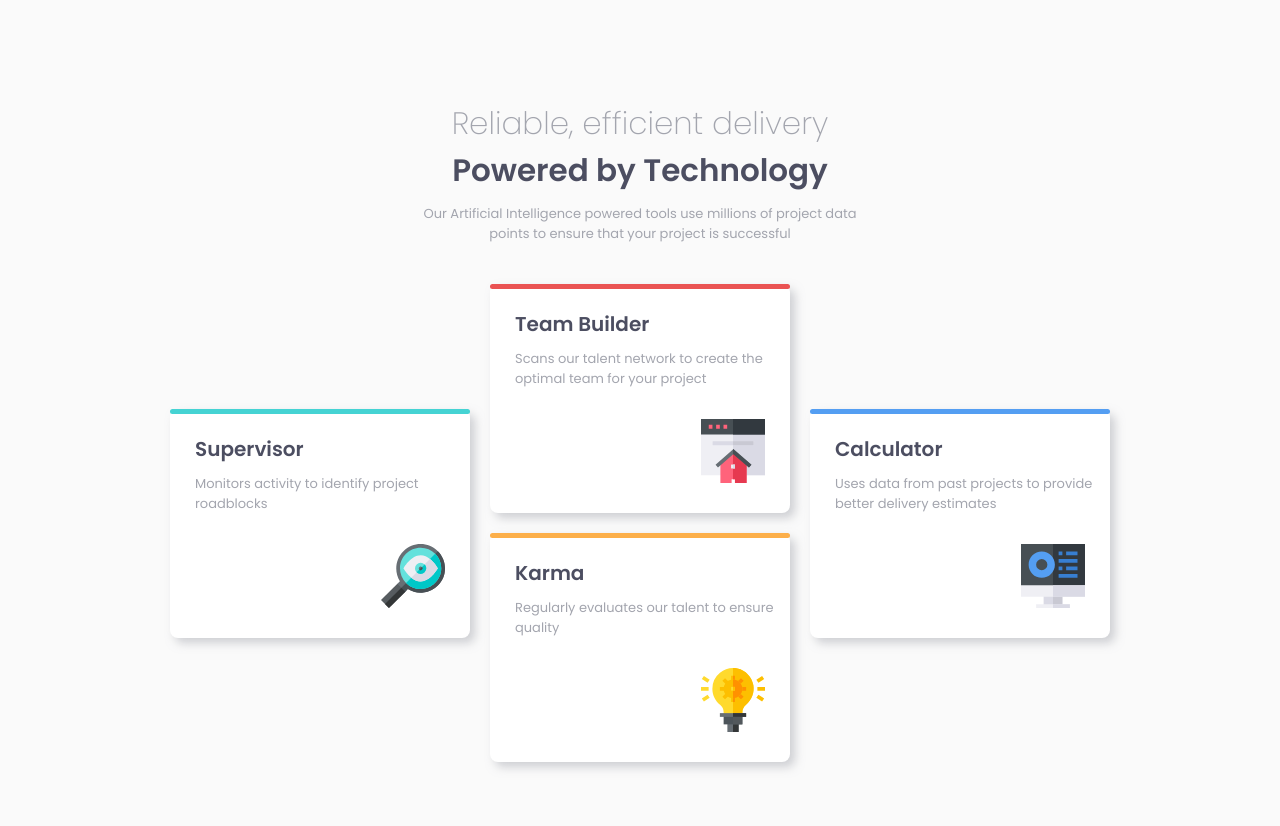
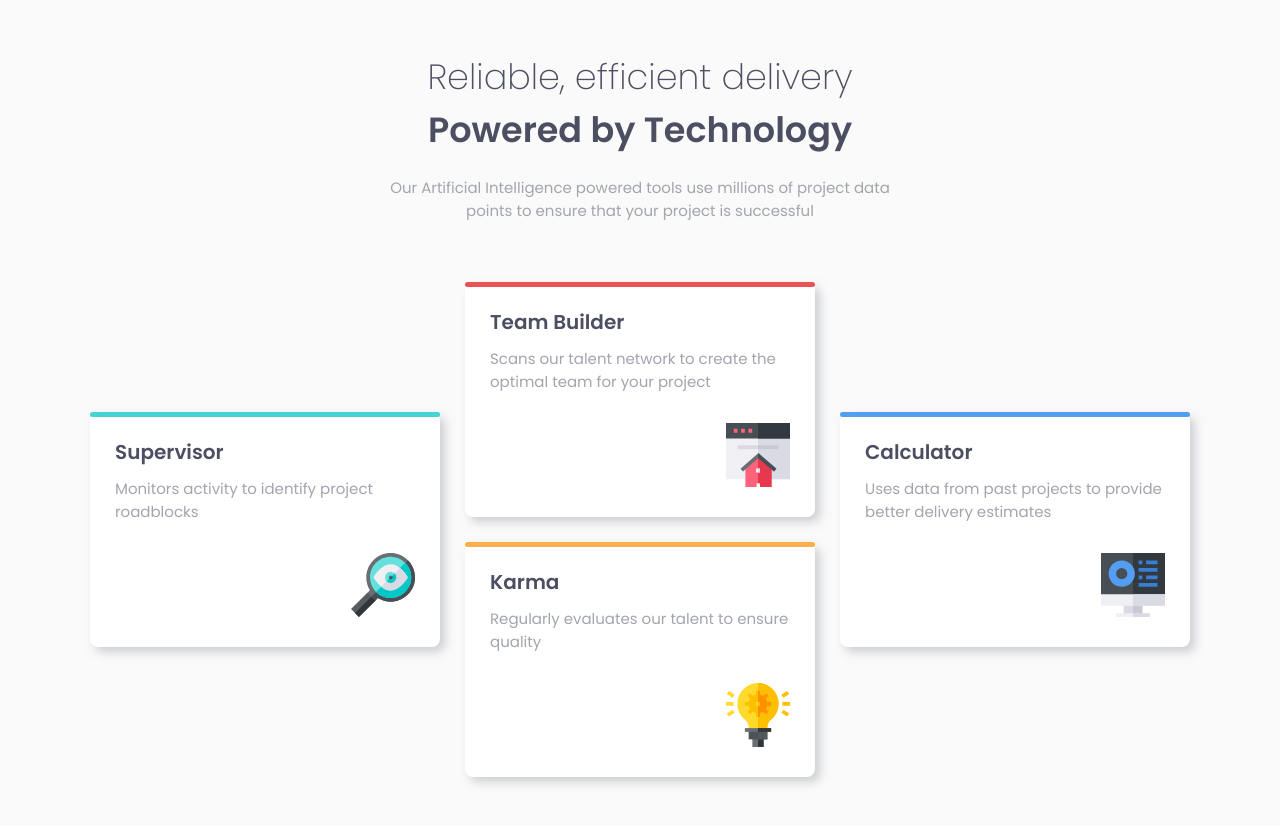
Before and after one commit to Mohammed-Elkharadly/four-card, a plain HTML site: page index.html in a window 1280 px wide. Drawn offline with Linux system fonts and the light colour scheme.

Commit message:
modified css

```diff
--- a/main.css
+++ b/main.css
@@ -20,9 +20,6 @@ main {
     background-color: hsl(0, 0%, 98%);
 }
 
-main .container {
-    padding: 5rem 0;
-}
 
 main .container .headding {
     text-align: center;
@@ -30,9 +27,9 @@ main .container .headding {
 }
 
 main .container .headding h1 {
-    color: hsl(229, 6%, 66%);
+    color: hsl(234, 12%, 34%);
     font-weight: 200;
-    font-size: 3.1rem;
+    font-size: 3.5rem;
 }
 
 @media (max-width: 61em)  {
@@ -43,8 +40,8 @@ main .container .headding h1 {
 
 main .container .headding h2 {
     color: hsl(234, 12%, 34%);
-    font-size: 3.1rem;
-    margin-bottom: 1rem;
+    font-size: 3.5rem;
+    margin-bottom: 2rem
 }
 
 @media (max-width: 61em)  {
@@ -54,8 +51,8 @@ main .container .headding h2 {
 }
 
 main .container .headding p {
-    width: 45rem;
-    font-size: 1.3rem;
+    width: 50rem;
+    font-size: 1.5rem;
     color: hsl(229, 6%, 66%);
     margin: auto;
 }
@@ -70,7 +67,8 @@ main .container .cards {
     display: flex;
     align-items: center;
     justify-content: center;
-    gap: 2rem;
+    gap: 2.5rem;
+    margin-top: 6rem;
 }
 
 @media (max-width: 61em) {
@@ -81,7 +79,7 @@ main .container .cards {
 
 main .container .cards .card {
     text-align: end;
-    width: 30rem;
+    width: 35rem;
     padding: 2.5rem;
     background-color: hsl(0, 0%, 100%);
     border-radius: .8rem;
@@ -91,6 +89,7 @@ main .container .cards .card {
 
 @media (max-width: 61em) {
     main .container .cards .card {
+        width: 30rem;
         box-shadow: 0 .5rem 1rem hsla(229, 6%, 66%, 0.5);
     }
 }
@@ -98,7 +97,7 @@ main .container .cards .card {
 main .container .cards .center-card {
     display: flex;
     flex-direction: column;
-    gap: 2rem;
+    gap: 2.5rem;
 
 }
 
@@ -136,8 +135,8 @@ main .container .cards .card h1 {
 
 main .container .cards .card p {
     text-align: left;
-    font-size: 1.3rem;
+    font-size: 1.5rem;
     color: hsl(229, 6%, 66%);
     margin-bottom: 3rem;
-    width: 29rem;
+
 }
```
